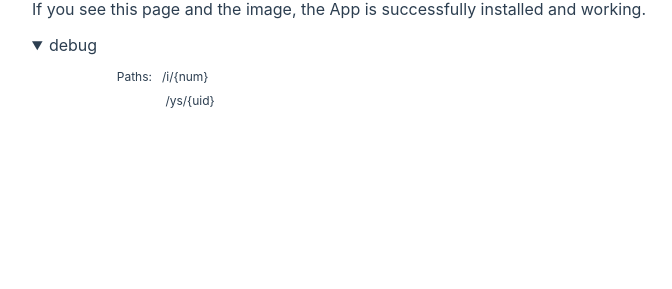
After one commit to TennousuAthena/pic-signature, a PHP site: page /doc/index.html in a window 1280 px wide, after a click on "debug". The commit adds this page. Shown: the part 511-800 px from the top of the page, without its empty margins (301-973 px from the left). Run offline with PHP 8.4, Linux system fonts and the light colour scheme.

Commit message:
新增主页

```diff
--- /dev/null
+++ b/doc/index.html
@@ -0,0 +1,83 @@
+<!DOCTYPE html>
+<html>
+<head><title>Welcome to Pic-Signature!</title>
+    <meta name="robots" content="noindex">
+    <style>body {
+        font-family: -apple-system, BlinkMacSystemFont, Segoe UI, Roboto, Oxygen, Ubuntu, Cantarell, Fira Sans, Droid Sans, Helvetica Neue, sans-serif;
+        -webkit-font-smoothing: antialiased;
+        -moz-osx-font-smoothing: grayscale;
+        font-size: 16px;
+        color: #2c3e50
+    }
+
+    .content {
+        position: absolute;
+        left: 50%;
+        transform: translate(-50%, 100px);
+        min-width: 400px;
+        text-align: center
+    }
+
+    a {
+        color: #73d13d
+    }
+
+    details {
+        text-align: left;
+        max-height: 400px;
+        overflow: auto
+    }
+
+    details::-webkit-scrollbar {
+        width: 5px
+    }
+
+    details::-webkit-scrollbar-thumb {
+        border-radius: 3px;
+        background-color: #eee
+    }
+
+    details::-webkit-scrollbar-thumb:hover {
+        background-color: #ccc
+    }
+
+    summary {
+        margin-bottom: 10px;
+        outline: 0;
+        cursor: pointer
+    }
+
+    .debug-key {
+        width: 120px;
+        text-align: right;
+        display: inline-block;
+        margin-right: 10px
+    }
+
+    .debug-item {
+        margin: 5px 0;
+        font-size: 12px;
+        line-height: 24px
+    }
+
+    .debug-value {
+        display: inline-block;
+        vertical-align: top;
+        white-space: pre
+    }</style>
+</head>
+<body>
+<div class="content">
+<!--    <p><img src="https://i.loli.net/2019/04/23/5cbeb7e41414c.png" alt="RSSHub" width="100"></p>-->
+    <h1>Welcome to <span style="color:#73d13d">Pic-Signature</span>!</h1>
+    <img src="/i/1" alt="Pic">
+    <p>If you see this page and the image, the App is successfully installed and working.</p>
+
+    <details>
+        <summary>debug</summary>
+        <div class="debug-item"><span class="debug-key">Paths: </span><span class="debug-value">/i/{num} <br> /ys/{uid}</span>
+        </div>
+    </details>
+</div>
+</body>
+</html>
--- a/function.php
+++ b/function.php
@@ -46,7 +46,7 @@ function getIp(): string
 function viewerInfo(): array
 {
     $uip = getIp();
-    if ($uip == "::1"):
+    if ($uip == "::1" || $uip == "127.0.0.1"):
         return jsonUrl("https://api.xhboke.com/ip/v1.php?ip");
     else:
         return jsonUrl("https://api.xhboke.com/ip/v1.php?ip=".$uip);
```
Also changed, not shown: index.php (+11 -1 lines), .htaccess (added).
